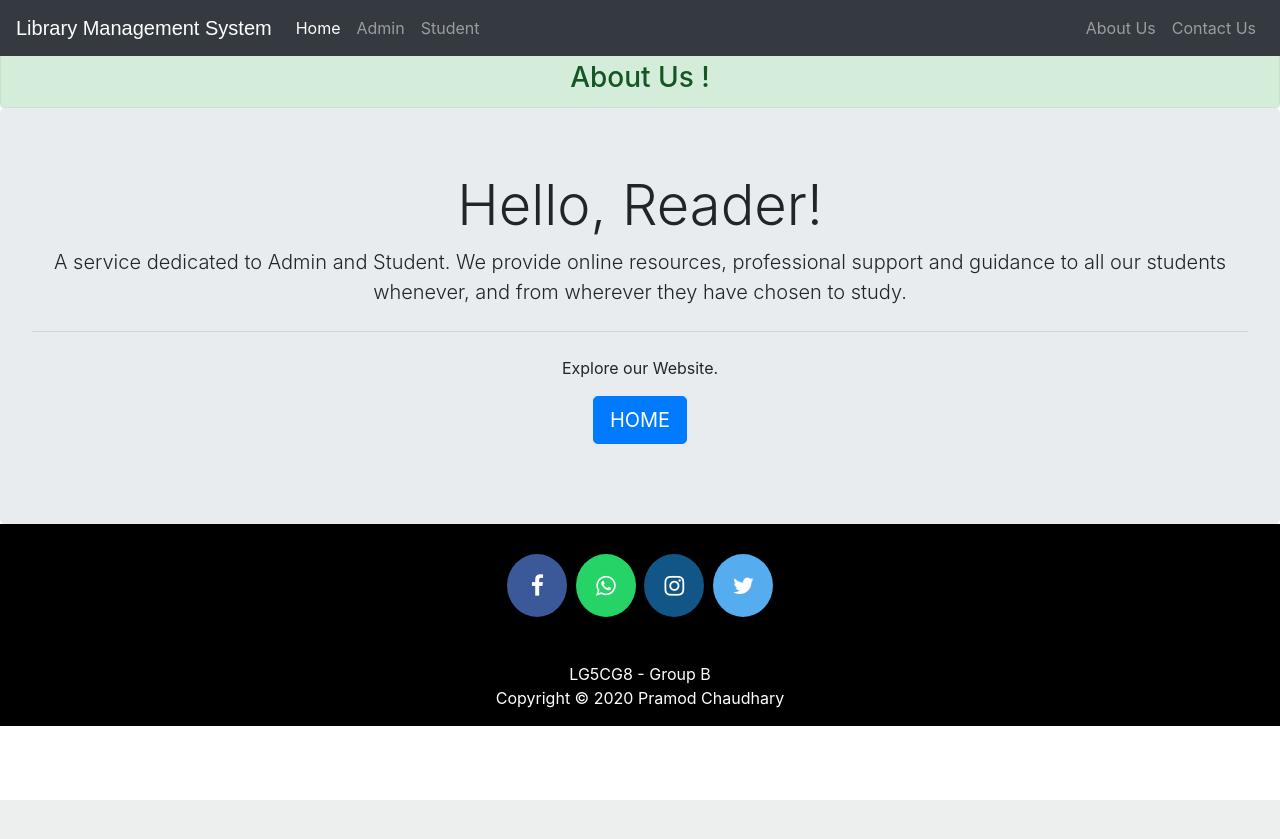
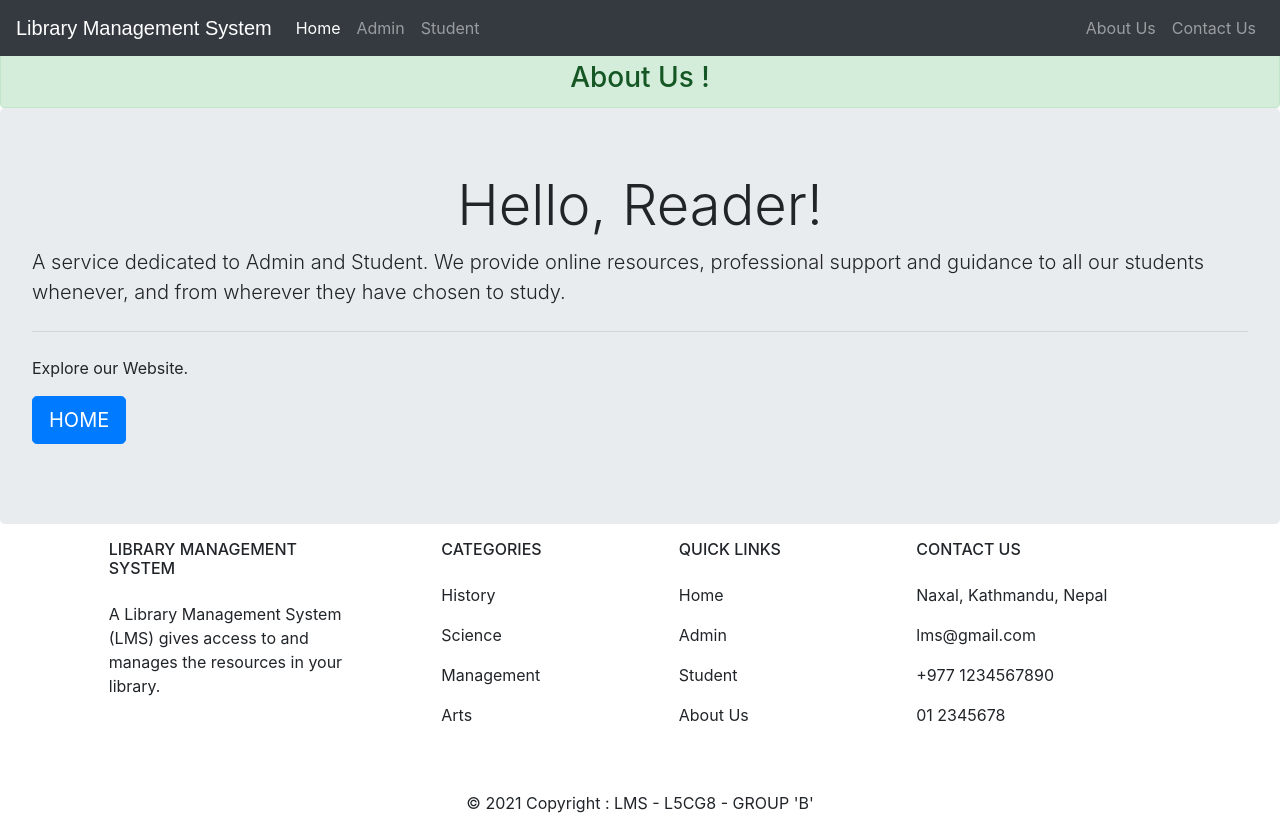
Before and after one commit to PramodChaudhary10/LibraryManagementSystem, a Django app: page /aboutus in a window 1280 px wide. Before the commit the page ends 800 px from the top, so only its background shows below. Run offline with Django 3.2, Linux system fonts and the light colour scheme; some libraries are stand-ins or nearby versions.

Commit message:
Footer problem is solved

```diff
--- a/templates/library/footer.html
+++ b/templates/library/footer.html
@@ -2,82 +2,91 @@
 <html>
 
 <head>
-
-
-
-  <style>
-    /*---------------------------------------
-   Social section
------------------------------------------*/
-    footer {
-      padding: 0px 0px 0px 0px;
-      background-color: black;
-      margin: 0px;
-    }
-
-    .fa {
-      padding: 20px;
-      font-size: 23px;
-      width: 60px;
-      text-align: center;
-      text-decoration: none;
-      margin: 5px 2px;
-      border-radius: 50%;
-    }
-
-    .fa:hover {
-      opacity: 0.5;
-      text-decoration: none;
-    }
-
-    .fa-facebook {
-      background: #3B5998;
-      color: white;
-      margin-top: 30px;
-    }
-
-    .fa-whatsapp {
-      background: #25d366;
-      color: white;
-    }
-
-    .fa-twitter {
-      background: #55ACEE;
-      color: white;
-    }
-
-    .fa-instagram {
-      background: #125688;
-      color: white;
-    }
-
-    p {
-      text-align: center;
-
-    }
-  </style>
 </head>
 
 <footer>
+  <!-- Section: Links  -->
+  <section class="">
+    <div class="container">
+      <!-- Grid row -->
+      <div class="row mt-3">
+        <!-- Grid column -->
+        <div class="col-md-3 col-lg-4 col-xl-3 mx-auto mb-4">
+          <!-- Content -->
+          <h6 class="text-uppercase fw-bold mb-4">
+            <i class="fas fa-gem me-3"></i>Library Management System
+          </h6>
+          <p>
+            A Library Management System (LMS) gives access to and manages the resources in your library.
+          </p>
+        </div>
+        <!-- Grid column -->
 
-  <p>
-    <a href="#" class="fa fa-facebook"></a>
-    <a href="#" class="fa fa-whatsapp"></a>
-    <a href="#" class="fa fa-instagram"></a>
-    <a href="#" class="fa fa-twitter"></a>
-  </p>
+        <!-- Grid column -->
+        <div class="col-md-2 col-lg-2 col-xl-2 mx-auto mb-4">
+          <!-- Links -->
+          <h6 class="text-uppercase fw-bold mb-4">
+            Categories
+          </h6>
+          <p>
+            <a href="#!" class="text-reset">History</a>
+          </p>
+          <p>
+            <a href="#!" class="text-reset">Science</a>
+          </p>
+          <p>
+            <a href="#!" class="text-reset">Management</a>
+          </p>
+          <p>
+            <a href="#!" class="text-reset">Arts</a>
+          </p>
+        </div>
+        <!-- Grid column -->
 
-  <br>
-  <div class="container">
-    <div class="row">
-      <div class="col-md-12 col-sm-12">
-        <div style="color:#ffffff;" class="wow fadeInUp footer-copyright">
-          <p>LG5CG8 - Group B <br>
-            Copyright &copy; 2020 Pramod Chaudhary </p>
+        <!-- Grid column -->
+        <div class="col-md-3 col-lg-2 col-xl-2 mx-auto mb-4">
+          <!-- Links -->
+          <h6 class="text-uppercase fw-bold mb-4">
+            Quick links
+          </h6>
+          <p>
+            <a href="#!" class="text-reset">Home</a>
+          </p>
+          <p>
+            <a href="#!" class="text-reset">Admin</a>
+          </p>
+          <p>
+            <a href="#!" class="text-reset">Student</a>
+          </p>
+          <p>
+            <a href="#!" class="text-reset">About Us</a>
+          </p>
         </div>
+        <!-- Grid column -->
+
+        <!-- Grid column -->
+        <div class="col-md-4 col-lg-3 col-xl-3 mx-auto mb-md-0 mb-4">
+          <!-- Links -->
+          <h6 class="text-uppercase fw-bold mb-4">
+            Contact Us
+          </h6>
+          <p>Naxal, Kathmandu, Nepal</p>
+          <p> lms@gmail.com </p>
+          <p> +977 1234567890 </p>
+          <p> 01 2345678 </p>
+        </div>
+        <!-- column -->
       </div>
+      <!-- row -->
     </div>
+  </section>
+
+  <!-- Copyright -->
+  <div class="text-center p-4">
+    © 2021 Copyright :
+    <a class="text-reset fw-bold" href="#">LMS - L5CG8 - GROUP 'B'</a>
   </div>
+  <!-- Copyright -->
 </footer>
 
 </html>
--- a/templates/library/navbar.html
+++ b/templates/library/navbar.html
@@ -1,57 +1,50 @@
 <!DOCTYPE html>
 {% load static %}
 <html lang="en">
-
   <head>
-    <meta charset="utf-8">
-
+    <meta charset="utf-8" />
 
     <style type="text/css">
       .bs-example {
         margin: 0px;
-
       }
 
       .navbar-brand {
         font-size: 20px;
         font-family: sans-serif;
-
       }
     </style>
   </head>
 
   <body>
-
-
-
     <div class="bs-example">
       <nav class="navbar navbar-expand-md bg-dark navbar-dark fixed-top">
         <a href="/" class="navbar-brand">Library Management System</a>
-            <button type="button" class="navbar-toggler" data-toggle="collapse" data-target="#navbarCollapse">
+        <button
+          type="button"
+          class="navbar-toggler"
+          data-toggle="collapse"
+          data-target="#navbarCollapse"
+        >
           <span class="navbar-toggler-icon"></span>
         </button>
 
-            <div class="collapse navbar-collapse justify-content-between" id="navbarCollapse">
+        <div
+          class="collapse navbar-collapse justify-content-between"
+          id="navbarCollapse"
+        >
           <div class="navbar-nav">
             <a href="/" class="nav-item nav-link active">Home</a>
             <a href="/adminclick" class="nav-item nav-link">Admin</a>
             <a href="/studentclick" class="nav-item nav-link">Student</a>
-
           </div>
 
           <div class="navbar-nav">
             <a href="/aboutus" class="nav-item nav-link">About Us</a>
             <a href="contactus" class="nav-item nav-link">Contact Us</a>
           </div>
-
-
-
-
         </div>
       </nav>
     </div>
-
-
   </body>
-
 </html>
```
Also changed, not shown: db.sqlite3, static/css/owl.carousel.min.css (added). Lines whose indentation alone changed are shown as unchanged.
